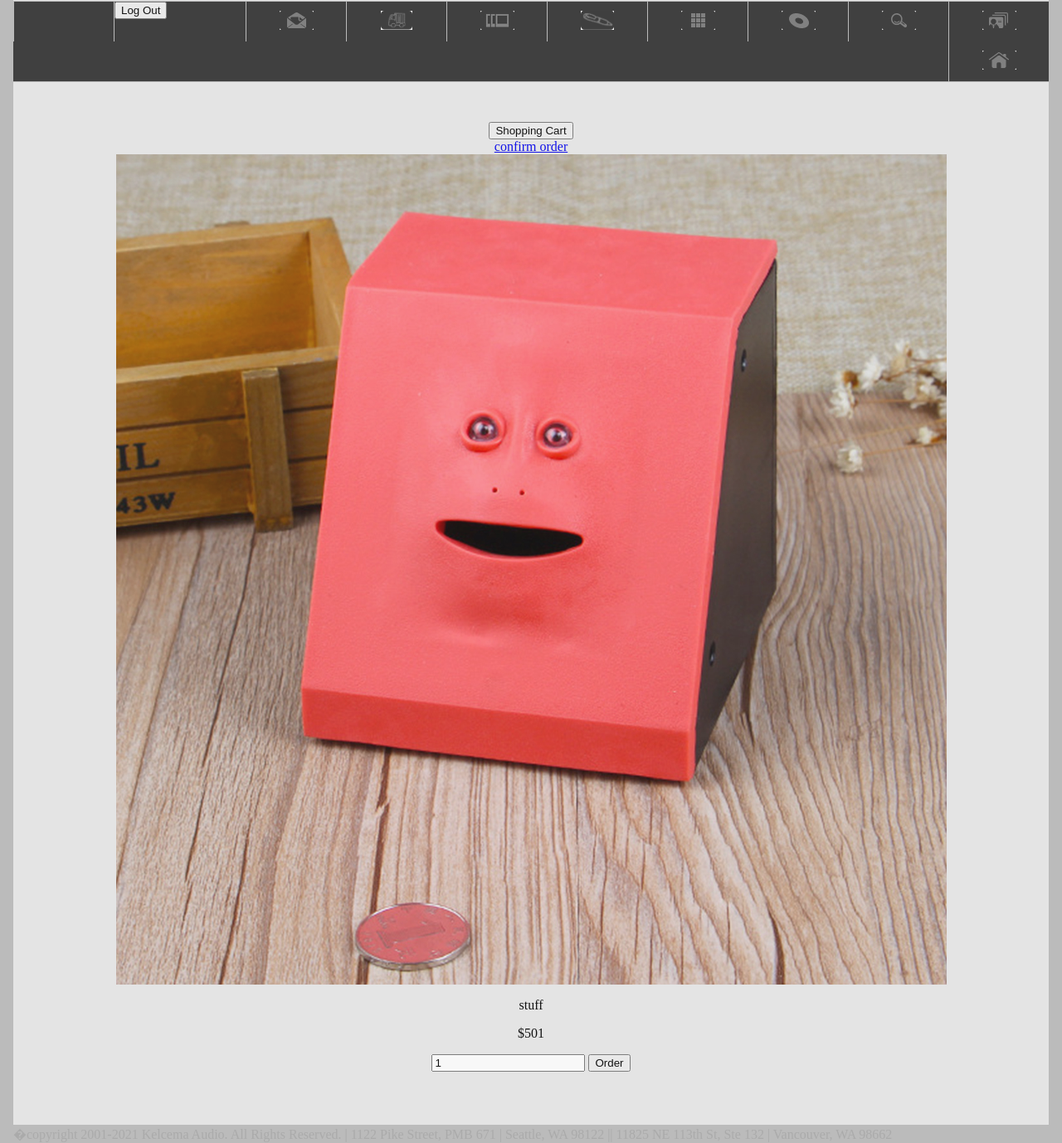
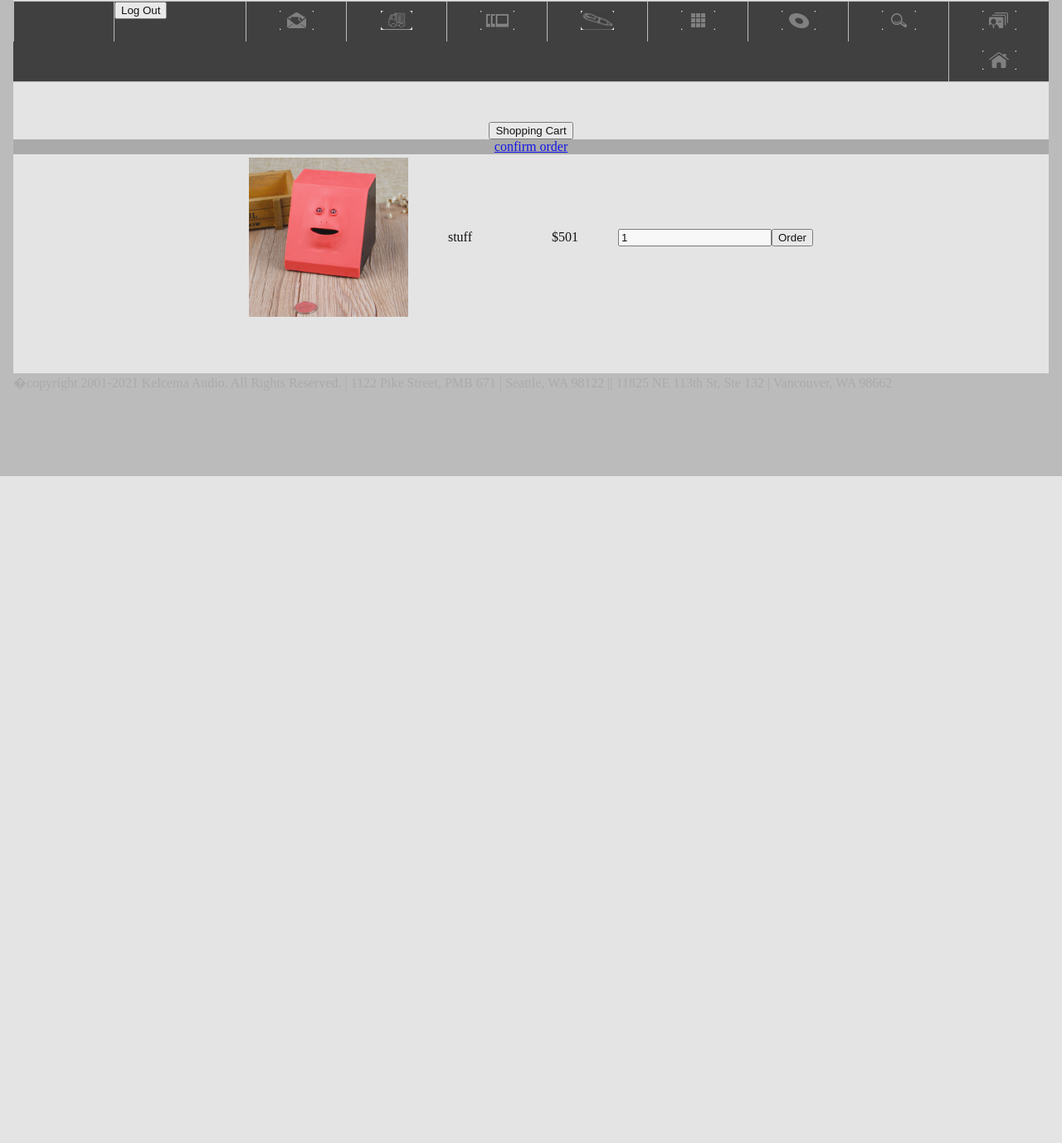
Before and after one commit to MrWolf-tech/BASIS_FALL_IS330, a PHP site: page /team2/catalog_page.php?page_number=0 in a window 1280 px wide. Shown: the part 226-1604 px from the top of the page at 83% size. After the commit the page ends 800 px from the top, so only its background shows below. Run offline with PHP 8.4, Linux system fonts and the light colour scheme; data comes from the database, SQL or seed files in the repository.

Commit message:
Slightly better looking catalog page

```diff
--- a/basisgroupwebsitefall2022/catalog.php
+++ b/basisgroupwebsitefall2022/catalog.php
@@ -46,7 +46,7 @@
         <a href='order_confirm_page.php'>confirm order</a>
         </div>
     ");
-
+    print("<div id=catalog>");
     $items = selectItemsPaginatedAsObjects($page_number);
     foreach($items as $item){
         print("
@@ -61,6 +61,7 @@
             </form>"
         );
     }
+    print("</div>");
 
         ?>
     </div>
--- a/basisgroupwebsitefall2022/login.php
+++ b/basisgroupwebsitefall2022/login.php
@@ -9,5 +9,5 @@
                 <input type="submit" id="submit" value="submit" />
             </form>
         </div>
-        <div id="noact"><a href="">Don't have an account? Click Here!</a></div>
+        <div id="noact"><a href="insert_customer.php">Don't have an account? Click Here!</a></div>
 </div>
--- a/basisgroupwebsitefall2022/universal.css
+++ b/basisgroupwebsitefall2022/universal.css
@@ -137,3 +137,38 @@ div.Navbar {
 footer {
     color: #A9A9A9;
 }
+
+/* Catalog/Shopping Cart Styling */
+.item_img{
+    width: 2in;
+}
+#shopping_cart{
+    background-color:#A9A9A9;
+}
+#shopping_cart p{
+    width:fit-content;
+    padding:1em;
+    margin:2em;
+
+}
+#shopping_cart form{
+    display: flex;
+    justify-content: center;
+    align-items: center;
+    height: 200px;
+
+}
+
+#catalog p{
+    width:fit-content;
+    padding:1em;
+    margin:2em;
+
+}
+#catalog form{
+    display: flex;
+    justify-content: center;
+    align-items: center;
+    height: 200px;
+
+}
```
